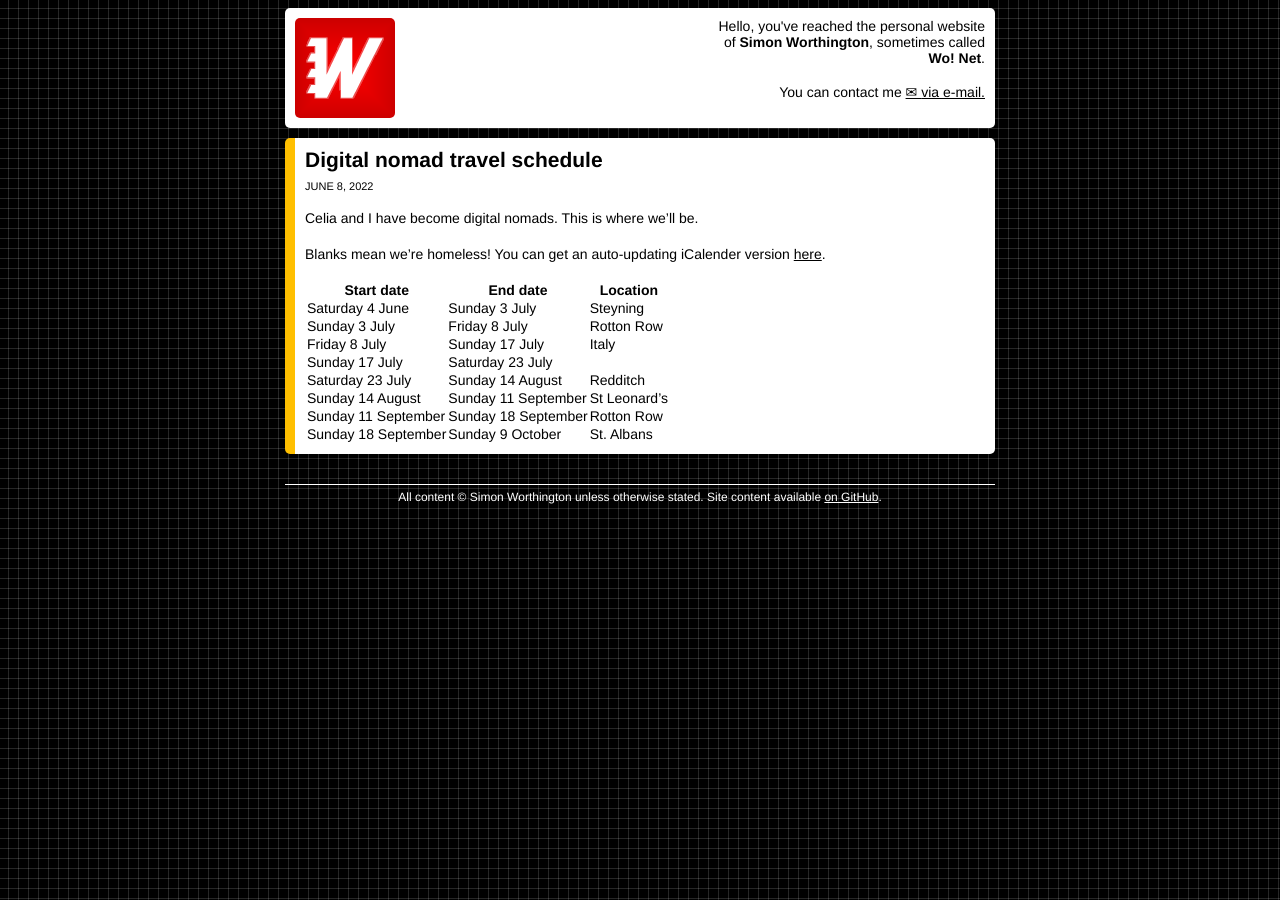
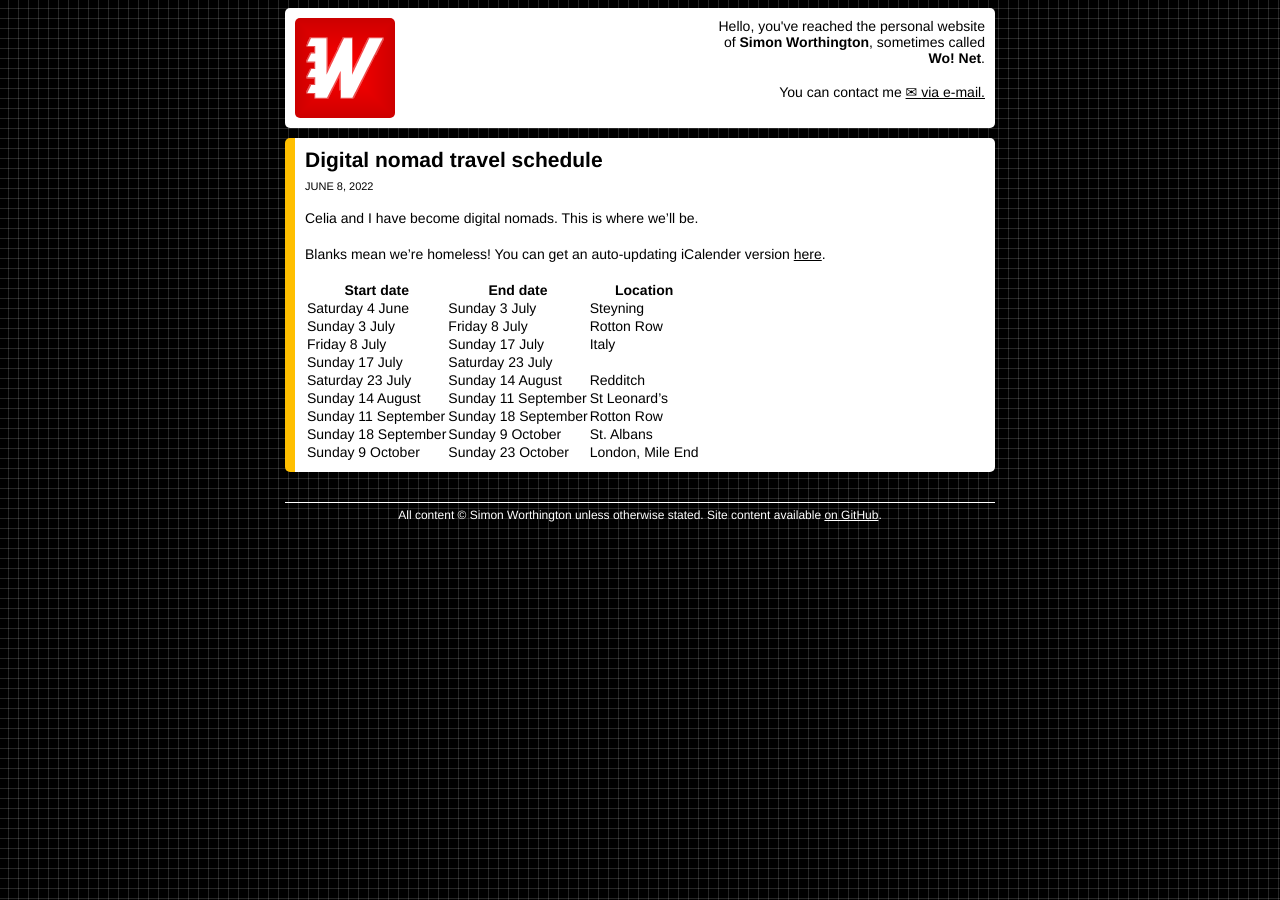
Before and after one commit to simonwo/simonwo.net, a Jekyll site: the page built from _posts/2022-06-08-travel-schedule.md, in a window 1280 px wide. Built offline with Jekyll 4.4.1, drawn with Linux system fonts in a browser that asks for light colours; comment, search, counter and statistics services are not loaded.

Commit message:
Add Mile End to schedule

```diff
--- a/_data/nomads.yml
+++ b/_data/nomads.yml
@@ -22,3 +22,6 @@
 - start: 2022-09-18
   end: 2022-10-09
   location: St. Albans
+- start: 2022-10-09
+  end: 2022-10-23
+  location: London, Mile End
```
